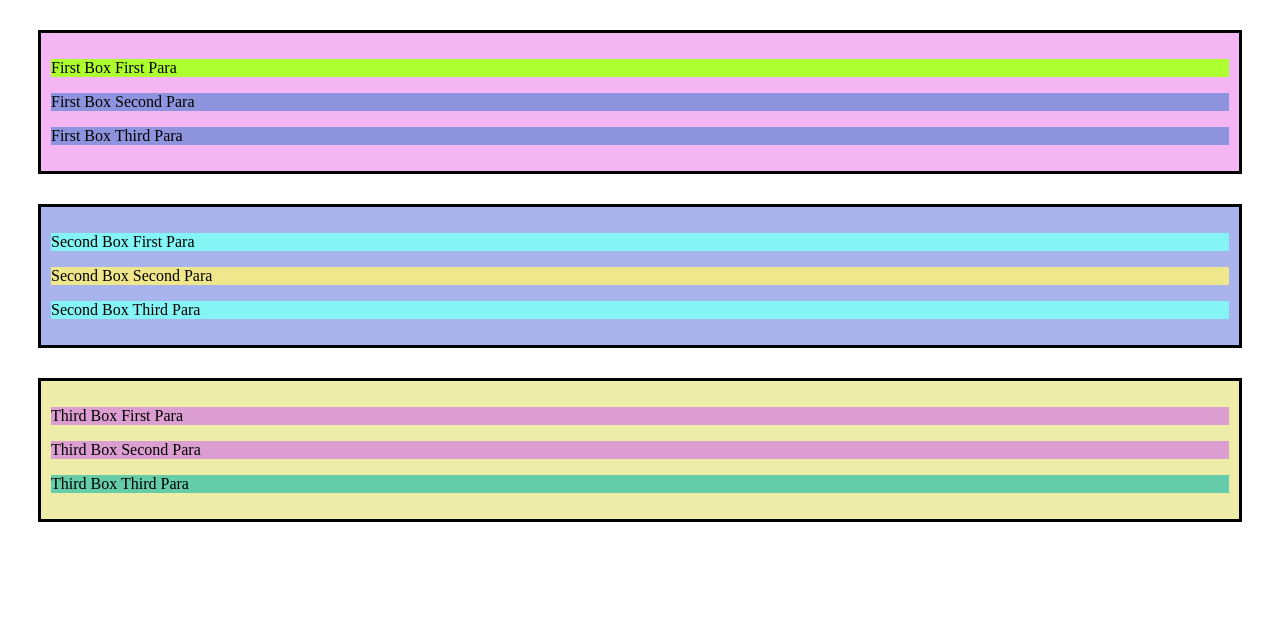
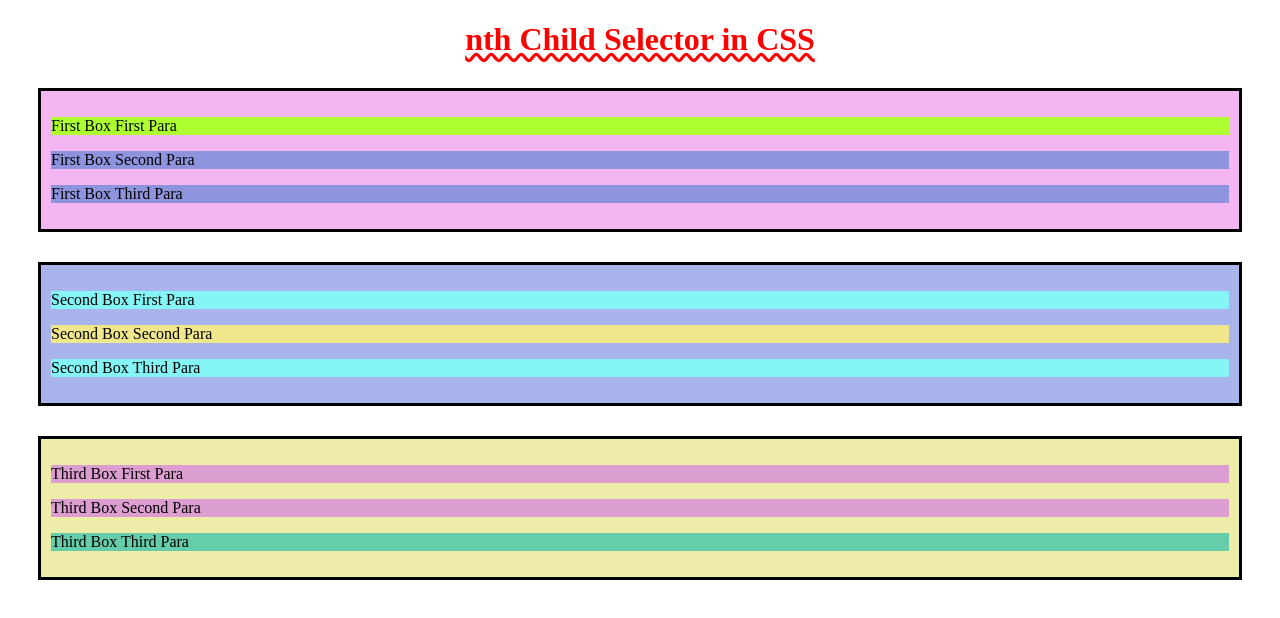
Before and after one commit to shrivatsashetty/Sigma-Web-Dev-Course, a plain HTML site: page nth-child-selector/index.html in a window 1280 px wide. Drawn offline with Linux system fonts and the light colour scheme.

Commit message:
added heading

```diff
--- a/nth-child-selector/index.html
+++ b/nth-child-selector/index.html
@@ -8,6 +8,8 @@
 	</head>
 
 	<body>
+		<h1>nth Child Selector in CSS</h1>
+
 		<div class="box first-box">
 			<p id="b1p1">First Box First Para</p>
 			<p id="b1p2">First Box Second Para</p>
--- a/nth-child-selector/styles/style.css
+++ b/nth-child-selector/styles/style.css
@@ -1,3 +1,10 @@
+h1 {
+    color: red;
+    text-align: center;
+    text-decoration-line: underline;
+    text-decoration-style: wavy;
+}
+
 div.box {
     border: 3px solid black;
     margin: 30px;
```
